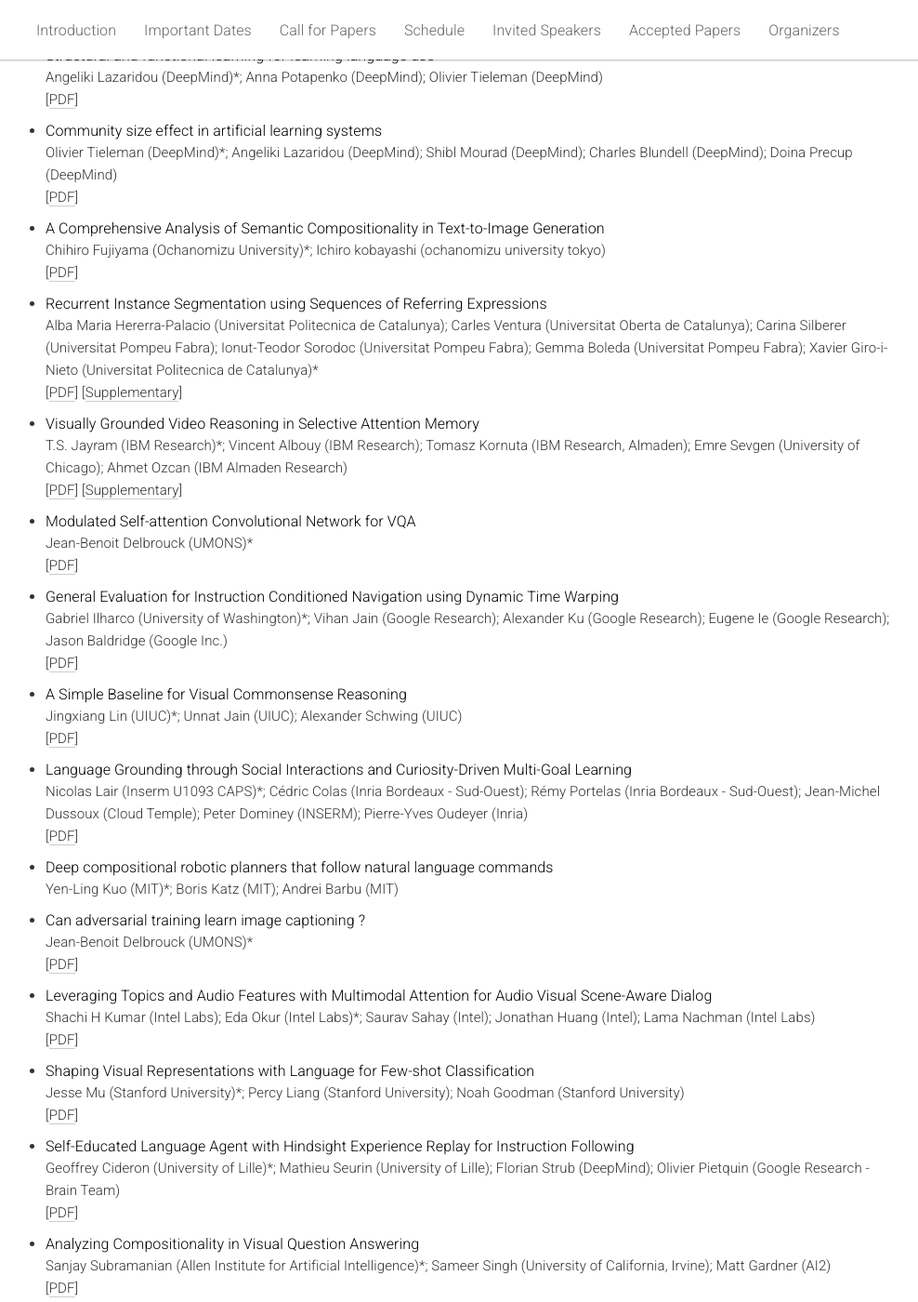
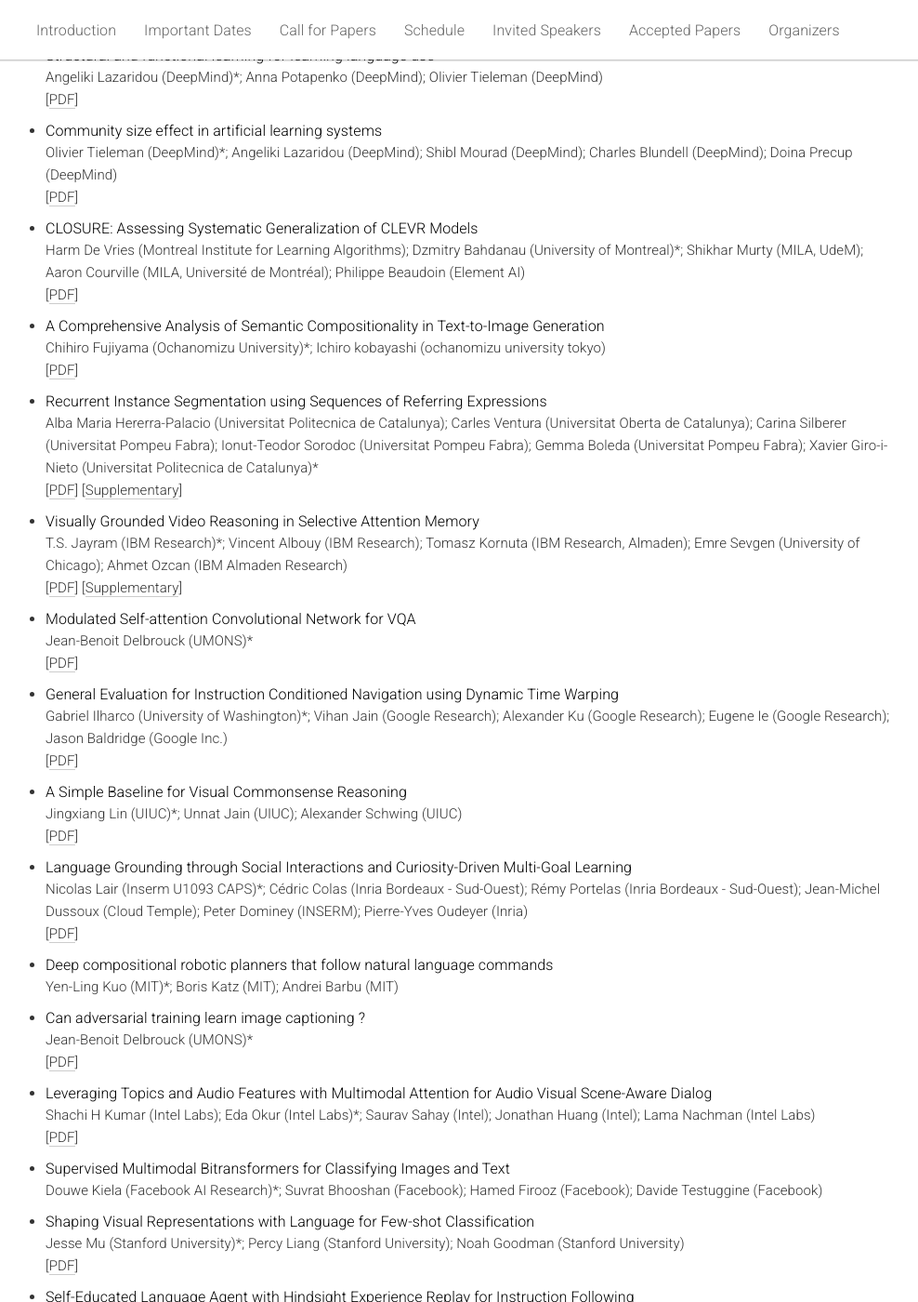
Before and after one commit to vigilworkshop/vigilworkshop.github.io, a Jekyll site: the page built from _pages/home.md, in a window 1280 px wide and 1400 px high, scrolled down 5016 px. Shown: the whole window at 93% size, without its empty margins (156-1144 px from the left). Built offline with Jekyll 4.4.1, drawn with Linux system fonts in a browser that asks for light colours; some of the changed text lies outside the part shown.

Commit message:
Updates camera-ready papers

```diff
--- a/_pages/home.md
+++ b/_pages/home.md
@@ -319,6 +319,11 @@ TBA
         <span class="paper-meta">[<a href="static/papers/26.pdf">PDF</a>]</span>
     </li>
     <li>
+        <span class="paper-title">CLOSURE: Assessing Systematic Generalization of CLEVR Models</span><br>
+        <span class="paper-authors">Harm De Vries (Montreal Institute for Learning Algorithms); Dzmitry Bahdanau (University of Montreal)*; Shikhar Murty  (MILA, UdeM); Aaron Courville (MILA, Université de Montréal); Philippe Beaudoin (Element AI)</span><br>
+        <span class="paper-meta">[<a href="static/papers/28.pdf">PDF</a>]</span>
+    </li>
+    <li>
         <span class="paper-title">A Comprehensive Analysis of Semantic Compositionality in Text-to-Image Generation</span><br>
         <span class="paper-authors">Chihiro Fujiyama (Ochanomizu University)*; Ichiro  kobayashi (ochanomizu university tokyo)</span><br>
         <span class="paper-meta">[<a href="static/papers/29.pdf">PDF</a>]</span>
@@ -369,6 +374,11 @@ TBA
         <span class="paper-meta">[<a href="static/papers/39.pdf">PDF</a>]</span>
     </li>
     <li>
+        <span class="paper-title">Supervised Multimodal Bitransformers for Classifying Images and Text</span><br>
+        <span class="paper-authors">Douwe Kiela (Facebook AI Research)*; Suvrat Bhooshan (Facebook); Hamed Firooz (Facebook); Davide Testuggine (Facebook)</span><br>
+        <!-- <span class="paper-meta">[<a href="static/papers/40.pdf">PDF</a>]</span> -->
+    </li>
+    <li>
         <span class="paper-title">Shaping Visual Representations with Language for Few-shot Classification</span><br>
         <span class="paper-authors">Jesse Mu (Stanford University)*; Percy Liang (Stanford University); Noah Goodman (Stanford University)</span><br>
         <span class="paper-meta">[<a href="static/papers/41.pdf">PDF</a>]</span>
@@ -382,6 +392,11 @@ TBA
         <span class="paper-title">Analyzing Compositionality in Visual Question Answering</span><br>
         <span class="paper-authors">Sanjay Subramanian (Allen Institute for Artificial Intelligence)*; Sameer  Singh (University of California, Irvine); Matt Gardner (AI2)</span><br>
         <span class="paper-meta">[<a href="static/papers/43.pdf">PDF</a>]</span>
+    </li>
+    <li>
+        <span class="paper-title">On Agreements in Visual Understanding</span><br>
+        <span class="paper-authors">Yassine Mrabet (NLM/NIH)*; Dina Demner-Fushman (NLM/NIH)</span><br>
+        <span class="paper-meta">[<a href="static/papers/45.pdf">PDF</a>]</span>
     </li>
     <li>
         <span class="paper-title">A perspective on multi-agent communication for information fusion</span><br>
```
Also changed, not shown: 2 other files.
